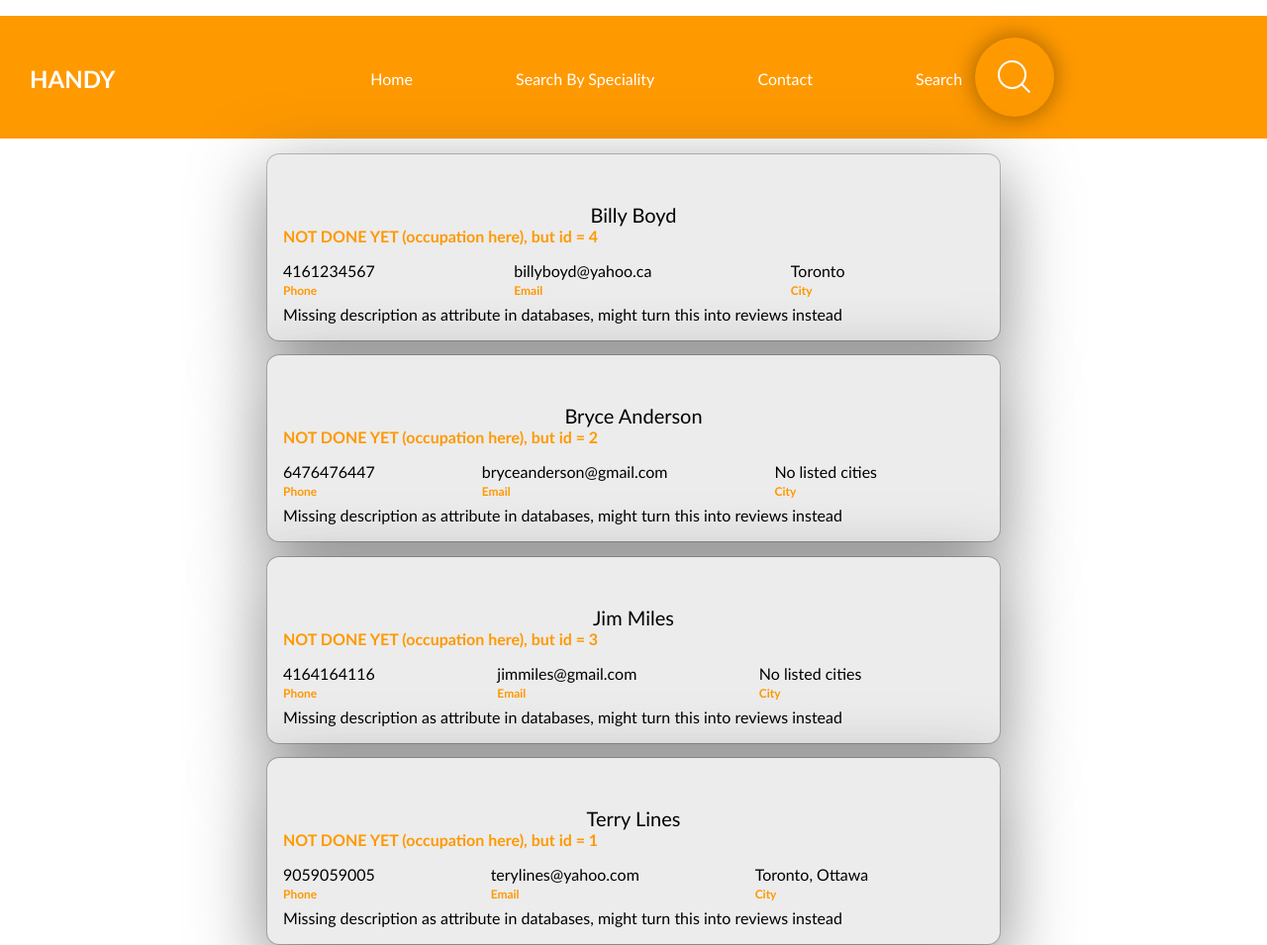
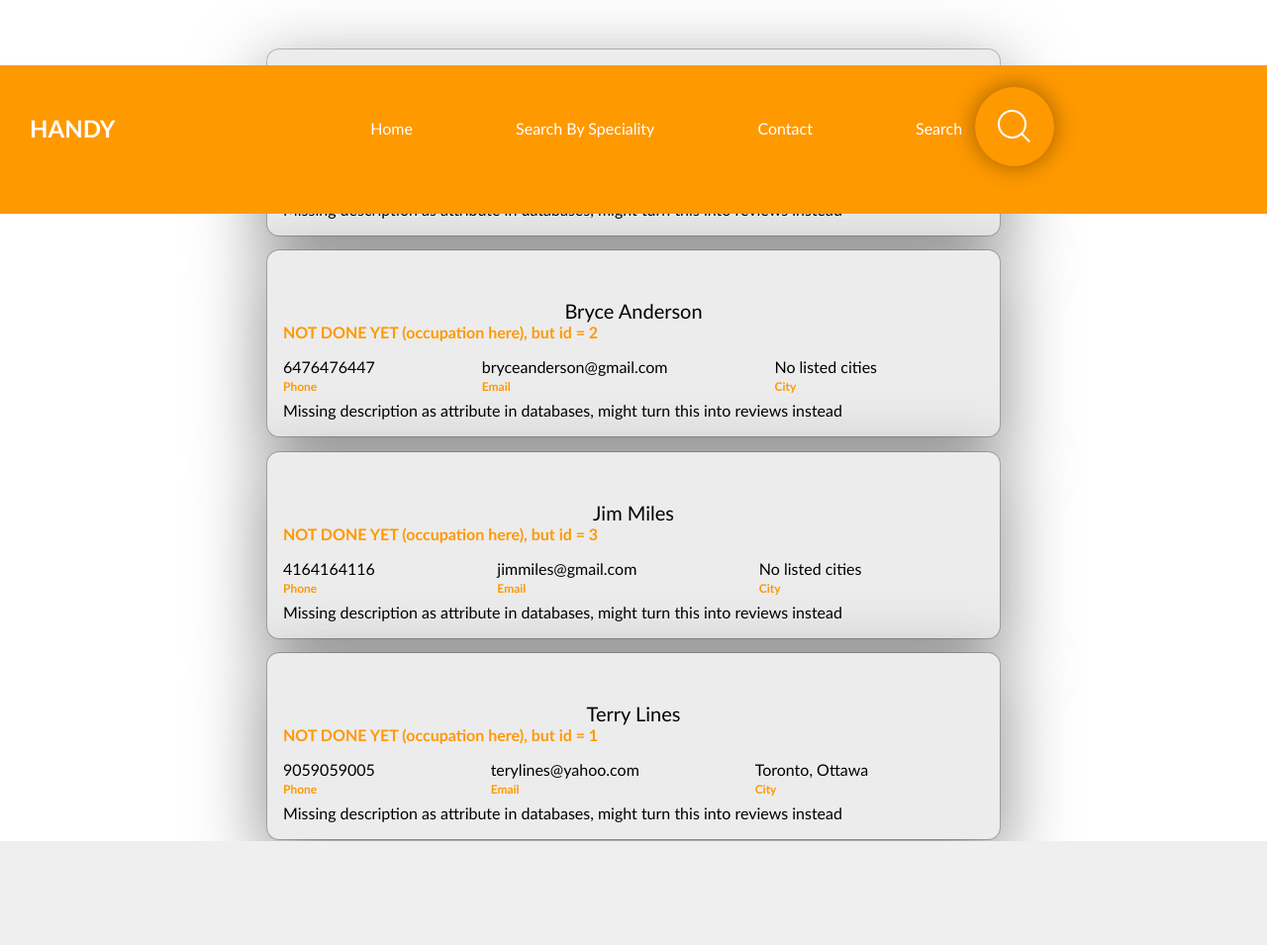
Before and after one commit to JackEshkenazi/Handy-Website, a Django app: page /Home/ in a window 1280 px wide. Shown: the whole page at 99% size. After the commit the page ends 850 px from the top, so only its background shows below. Run offline with Django 3.2, Linux system fonts and the light colour scheme; data comes from the database, SQL or seed files in the repository; parts of the project's set-up code (start-up, migrations or seed data) failed here and were passed over.

Commit message:
floating nav bar

```diff
--- a/static/home.css
+++ b/static/home.css
@@ -23,6 +23,10 @@ body {
 
    text-rendering: geometricPrecision;
    backface-visibility: hidden;
+}
+
+.hold {
+   margin-top: 50px;
 }
 
 .card {
--- a/static/style.css
+++ b/static/style.css
@@ -22,6 +22,10 @@ body {
 	padding-top: 50px;
 	padding-bottom: 50px;
 	padding-right: 50px;
+	position: fixed;
+	width: 100%;
+	z-index: 100;
+	align-self: top;
 }
 
 .nav > li {
--- a/templates/index.html
+++ b/templates/index.html
@@ -9,9 +9,9 @@
 <link rel="stylesheet" href="/static/home.css?{% now "U" %}"/>
 <link href="https://fonts.googleapis.com/css?family=Source+Code+Pro:400,500" rel="stylesheet">
 
+<div class= "hold">
 
 {% for card in data.items %}
-</div>
 
 <a class="card" href = "http://localhost:8000/contractor/{{ card.1.id }}">
 
@@ -50,4 +50,6 @@
 
 {%endfor%}
 
+</div>
+
 {% endblock %}
```
